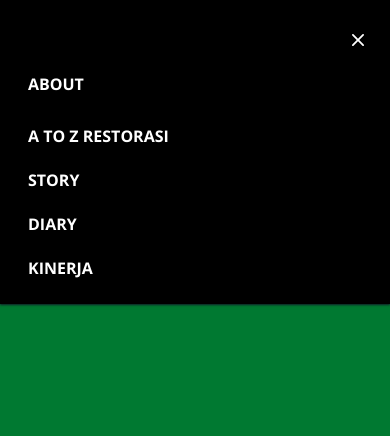
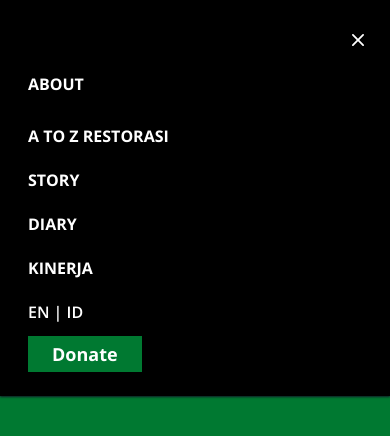
Before and after one commit to galihsuprayogo/rk-way-kambas-web, a Next.js app: page / in a window 390 px wide. Both pictures are taken after a click on the element 358 px from the left and 56 px from the top of the page. Shown: the top 436 px of the page. Built offline with nearby package versions, Linux system fonts and the light colour scheme.

Commit message:
Resolve show/hide donate button

```diff
--- a/app/components/NavWrapper/index.tsx
+++ b/app/components/NavWrapper/index.tsx
@@ -1,4 +1,4 @@
-import React, { createElement } from 'react'
+import React, { HTMLProps, createElement } from 'react'
 import { NavList } from 'components'
 import { NavListProps } from '@/types'
 import { Bars3Icon } from '@heroicons/react/20/solid'
@@ -6,9 +6,12 @@ import { XMarkIcon } from '@heroicons/react/20/solid'
 import Link from 'next/link'
 import Image from 'next/image'
 
-const ButtonDonateLanguage = () => (
-  <div className='hidden flex-col space-y-3 bg-none lg:flex'>
-    <span className='text-right text-base font-semibold text-white'>{`EN | ID`}</span>
+const ButtonDonateLanguage = (props: {
+  className?: HTMLProps<HTMLElement>['className']
+  textAlign?: 'text-left' | 'text-right'
+}) => (
+  <div className={`${props.className} flex-col space-y-3 bg-none`}>
+    <span className={`${props.textAlign} text-base font-semibold text-white`}>{`EN | ID`}</span>
     <span className='bg-primary-900 px-6 py-1 text-lg font-bold text-white'>Donate</span>
   </div>
 )
@@ -33,7 +36,7 @@ const NavWrapper = (props: {
         style={{
           objectFit: 'contain',
         }}
-        className='h-auto w-[15rem] bg-none lg:w-[22rem]'
+        className='h-auto w-[12rem] bg-none md:w-[15rem] lg:w-[22rem]'
       />
     </Link>
     <div className='hidden w-full flex-row items-center justify-around lg:flex'>
@@ -42,11 +45,12 @@ const NavWrapper = (props: {
       ))}
     </div>
     <div
-      className={`${props.openNavbar ? 'block' : 'hidden'} sticky inset-0 z-40 mt-10 flex flex-grow flex-col items-start justify-center space-y-5 overflow-y-scroll rounded-lg bg-transparent px-3 shadow-lg lg:hidden`}
+      className={`${props.openNavbar ? 'block' : 'hidden'} sticky inset-0 z-40 mt-10 flex flex-grow flex-col items-start justify-center space-y-5 rounded-lg bg-transparent px-3 shadow-lg lg:hidden`}
     >
       {props.data?.map((item, index) => (
         <NavList key={index} title={item.title} target={item.target} href={item.href} />
       ))}
+      <ButtonDonateLanguage className='flex lg:hidden' textAlign='text-left' />
     </div>
     <React.Fragment>
       <div
@@ -62,7 +66,7 @@ const NavWrapper = (props: {
         {createElement(XMarkIcon, { className: 'h-6 w-6 text-white', strokeWidth: 4 })}
       </div>
     </React.Fragment>
-    <ButtonDonateLanguage />
+    <ButtonDonateLanguage className='hidden lg:flex' textAlign='text-right' />
   </div>
 )
 
```
